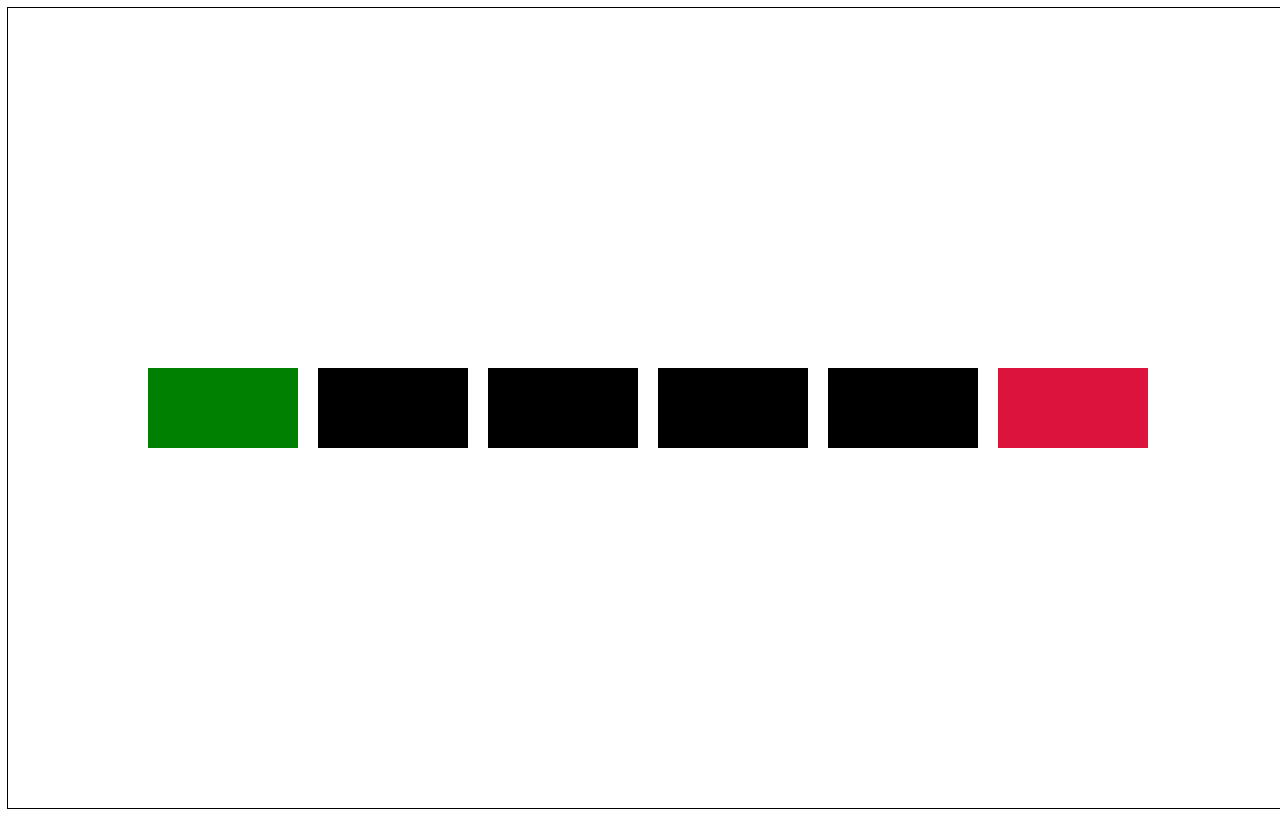
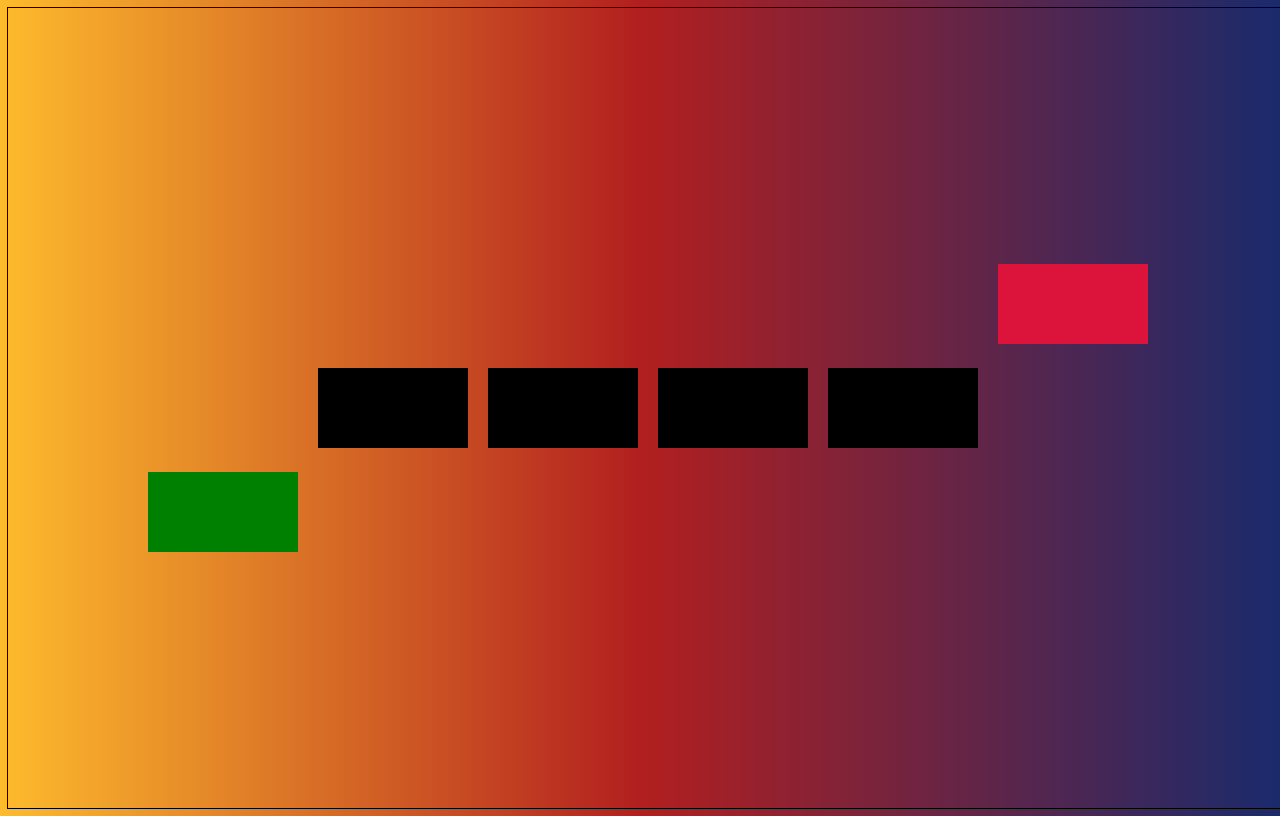
Before and after one commit to Kavishka-Prabashara/Assignment-08, a plain HTML site: page pages/task02.html in a window 1280 px wide. Drawn offline with Linux system fonts and the light colour scheme.

Commit message:
Added body for css

```diff
--- a/pages/task02.html
+++ b/pages/task02.html
@@ -4,6 +4,12 @@
     <meta charset="UTF-8">
     <title>Task 02</title>
     <style>
+        body {
+            background: #1a2a6c;  /* fallback for old browsers */
+            background: -webkit-linear-gradient(to right, #fdbb2d, #b21f1f, #1a2a6c);  /* Chrome 10-25, Safari 5.1-6 */
+            background: linear-gradient(to right, #fdbb2d, #b21f1f, #1a2a6c); /* W3C, IE 10+/ Edge, Firefox 16+, Chrome 26+, Opera 12+, Safari 7+ */
+
+        }
         #container {
             width: 100vw;
             height: 100vh;
@@ -22,12 +28,16 @@
             font-family: cursive;
             color: white;
             background-color: green;
+            top: 13vh;
+            position: relative;
         }
 
         .rectangle:last-child {
             font-family: cursive;
             color: white;
             background-color: crimson;
+            bottom: 13vh;
+            position: relative;
         }
     </style>
 </head>
```
